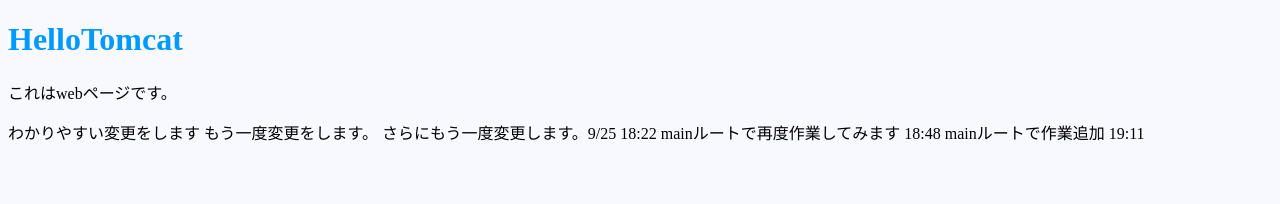
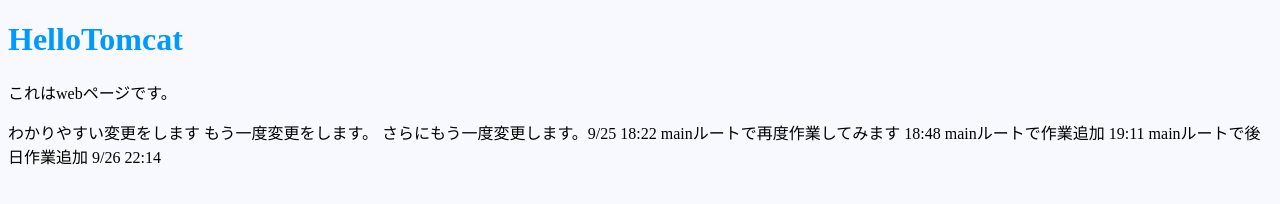
Before and after one commit to TakahiroSSS/JV15, a plain HTML site: page HelloTomcat/index.html in a window 1280 px wide. Drawn offline with Linux system fonts and the light colour scheme.

Commit message:
mainルートで後日作業追加 9/26 22:14

```diff
--- a/HelloTomcat/index.html
+++ b/HelloTomcat/index.html
@@ -16,6 +16,7 @@
 			<a>さらにもう一度変更します。9/25 18:22</a>
 			<a>mainルートで再度作業してみます 18:48</a>
 			<a>mainルートで作業追加 19:11</a>
+			<a>mainルートで後日作業追加 9/26 22:14</a>
 		</main>
 	</body>
 </html>
```
